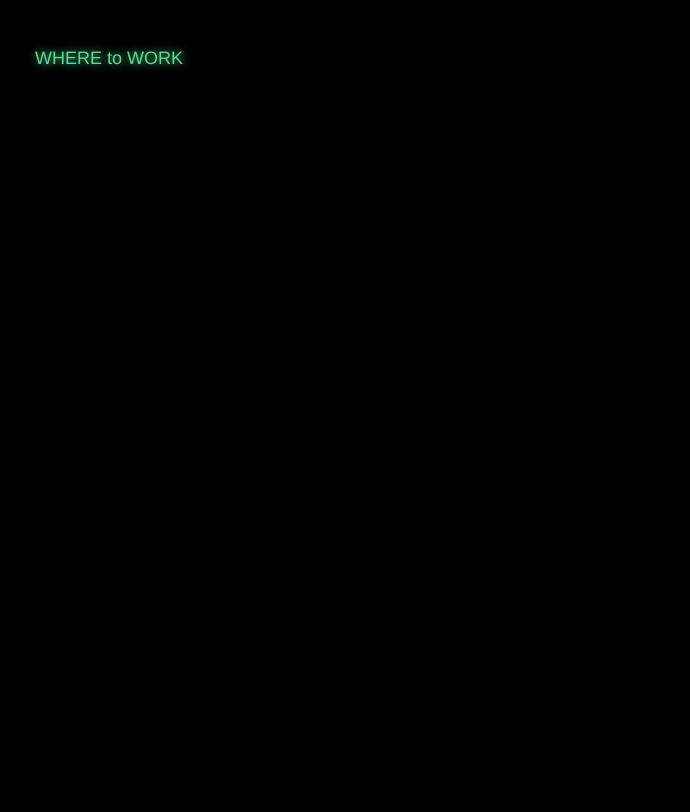
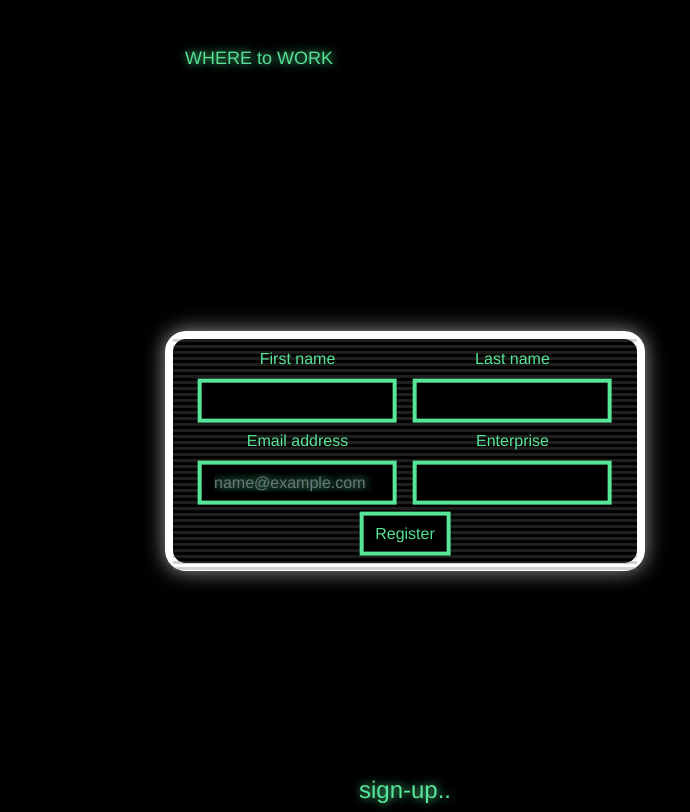
Before and after one commit to krissdel/where_to_work, a Vue app: page /Signup in a window 1280 px wide. Before the commit this address had no page. Shown: the whole page, without its empty margins (235-925 px from the left). Built offline with nearby package versions, Linux system fonts and the light colour scheme.

Commit message:
size body

```diff
--- a/src/App.vue
+++ b/src/App.vue
@@ -16,13 +16,10 @@
   text-align: center;
   color: #2c3e50;
 }
-// body {
-//   background-color: black;
 
-// }
 body {
     background-color: black;
-    width: 800px;
+    width: 500px;
     margin: 0 auto;
 }
 img,
@@ -34,7 +31,7 @@ svg {
 #nav {
   padding: 30px;
   display: flex;
-  position: fixed;
+  // position: fixed;
   width: 100%;
 
   a {
--- a/src/components/CoWorker.vue
+++ b/src/components/CoWorker.vue
@@ -54,7 +54,8 @@ export default {
   display: flex;
   flex-direction: column;
   align-items: center;
-  height: 800px;
+//   height: 800px;
+  height: 650px;
   justify-content: center;
 }
 a {
@@ -68,7 +69,7 @@ a {
   width: 80%;
   text-align: left;
   font-size: 2rem;
-  padding-left: 60px;
+//   padding-left: 60px;
 
 }
 .navbar-brand-lower {
--- a/src/components/Formulaire.vue
+++ b/src/components/FormSignup.vue
@@ -48,7 +48,7 @@
         <!-- ----------------------------------------- -->
         <div class="need_link">
           <form class="row g-3 needs-validation" novalidate>
-            <div class="col-md-4">
+            <div class="col-md-5">
               <label for="validationCustom01" class="form-label"
                 >First name</label
               >
@@ -60,7 +60,7 @@
               />
               <div class="valid-feedback">Looks good!</div>
             </div>
-            <div class="col-md-4">
+            <div class="col-md-5">
               <label for="validationCustom02" class="form-label"
                 >Last name</label
               >
@@ -91,14 +91,14 @@
               </div>
             </div> -->
 
-<div  class="col-md-6">
+<div  class="col-md-5">
   <label for="exampleFormControlInput1" class="form-label">Email address</label>
   <input type="email" class="form-control" id="exampleFormControlInput1" placeholder="name@example.com">
 </div>
 
-            <div class="col-md-6">
+            <div class="col-md-5">
               <label for="validationCustom03" class="form-label"
-                >enterprise</label
+                >Enterprise</label
               >
               <input
                 type="text"
@@ -139,7 +139,7 @@
     </div>
   </div> -->
             <div class="col-12">
-              <button class="btn btn-primary" type="submit">Submit form</button>
+              <button class="btn btn-primary" type="submit">Register</button>
             </div>
           </form>
         </div>
@@ -153,7 +153,7 @@
 
 <script>
 export default {
-  name: "Formulaire",
+  name: "FormSignup",
   //   props: {
   //     msg: String,
   //   },
@@ -196,10 +196,10 @@ export default {
 }
 .need_link {
   position: absolute;
-  top: 50%;
+  top: 48%;
   left: 50%;
   transform: translate(-50%, -50%);
-  width: 100%;
+  width: 98%;
 }
 a {
   text-decoration: none;
@@ -248,7 +248,9 @@ h4 {
   display: flex;
   flex-direction: column;
   align-items: center;
-  height: 800px;
+//   height: 800px;
+  height: 650px;
+
   justify-content: center;
 }
 .form-control {
@@ -270,5 +272,19 @@ form.row.g-3.needs-validation {
   display: flex;
   justify-content: center;
 }
+.btn-primary {
+    color: #55e094;
+    background-color: black;
+    border-color: #55e094;
+    border-radius: 0rem;
+    // border: 1px solid transparent;
+    border: 4px solid #57e597;
+}
+.g-3, .gy-3 {
+    --bs-gutter-y: 0.4rem;
+}
+.col-md-5 {
+    width: 45.6666666667%;
+}
 // ====================================================
 </style>
--- a/src/components/PlaceToWork.vue
+++ b/src/components/PlaceToWork.vue
@@ -57,7 +57,8 @@ export default {
   display: flex;
   flex-direction: column;
   align-items: center;
-  height: 800px;
+//   height: 800px;
+  height: 650px;
   justify-content: center;
 }
 a {
@@ -71,7 +72,7 @@ a {
   width: 80%;
   text-align: left;
   font-size: 2rem;
-  padding-left: 60px;
+//   padding-left: 60px;
 
 }
 .navbar-brand-lower {
--- a/src/components/Welcome.vue
+++ b/src/components/Welcome.vue
@@ -1,5 +1,5 @@
 <template>
-  <h1>{{ msg }}</h1>
+  <!-- <h1>{{ msg }}</h1> -->
   <div class="hello">
     <div class="card" style="width: 30rem; height: 15rem">
       <div class="card-body">
@@ -55,7 +55,7 @@
             <router-link to="/Worker">NEED A CO-WORKER</router-link>
           </div>
            <div class="need_link4">
-            <router-link to="/Inscription">SIGN-UP...</router-link>
+            <router-link to="/Signup">SIGN-UP...</router-link>
           </div>
         </div>
       </div>
@@ -165,7 +165,8 @@ h4 {
   display: flex;
   flex-direction: column;
   align-items: center;
-  height: 800px;
+  // height: 800px;
+  height: 650px;
   justify-content: center;
 }
 
--- a/src/components/WorkMat.vue
+++ b/src/components/WorkMat.vue
@@ -54,7 +54,8 @@ export default {
   display: flex;
   flex-direction: column;
   align-items: center;
-  height: 800px;
+  // height: 800px;
+  height: 650px;
   justify-content: center;
 }
 a {
@@ -68,7 +69,7 @@ a {
   width: 80%;
   text-align: left;
   font-size: 2rem;
-  padding-left: 60px;
+  // padding-left: 60px;
 
 }
 .navbar-brand-lower {
--- a/src/router/index.js
+++ b/src/router/index.js
@@ -26,9 +26,9 @@ const routes = [
     component: () => import( '../views/Place.vue')
   },
   {
-    path: '/Inscription',
-    name: 'Inscription',
-    component: () => import( '../views/Inscription.vue')
+    path: '/Signup',
+    name: 'Signup',
+    component: () => import( '../views/Signup.vue')
   },
 
 ]
--- a/src/views/Home.vue
+++ b/src/views/Home.vue
@@ -22,5 +22,8 @@ export default {
 </script>
 
 <style lang="scss" scoped>
-
+// .home {
+//     width: 500px;
+//     display: contents;
+// }
 </style>
--- a/src/views/Inscription.vue
+++ /dev/null
@@ -1,19 +0,0 @@
-<template>
-  <Formulaire />
-</template>
-
-<script>
-import Formulaire from '@/components/Formulaire.vue'
-
-
-export default {
-name: "Inscription",
- components: {
-    Formulaire,
-  }
-}
-</script>
-
-<style>
-
-</style>
--- /dev/null
+++ b/src/views/Signup.vue
@@ -0,0 +1,19 @@
+<template>
+  <FormSignup />
+</template>
+
+<script>
+import FormSignup from '@/components/FormSignup.vue'
+
+
+export default {
+name: "Signup",
+ components: {
+    FormSignup,
+  }
+}
+</script>
+
+<style>
+
+</style>
```
